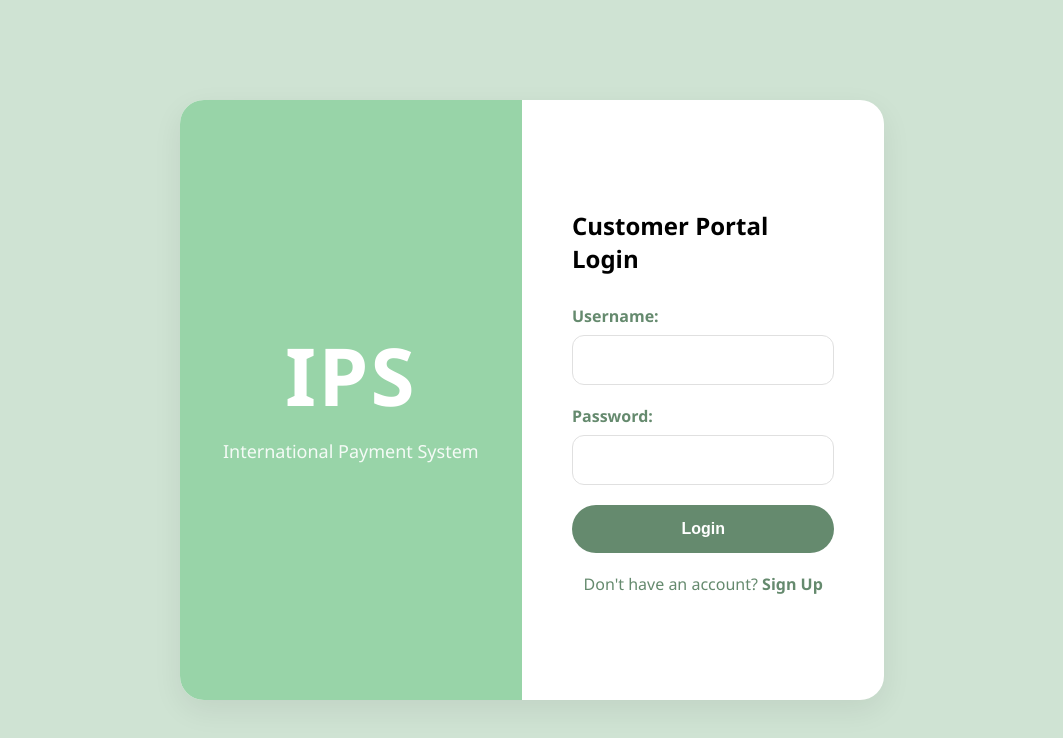
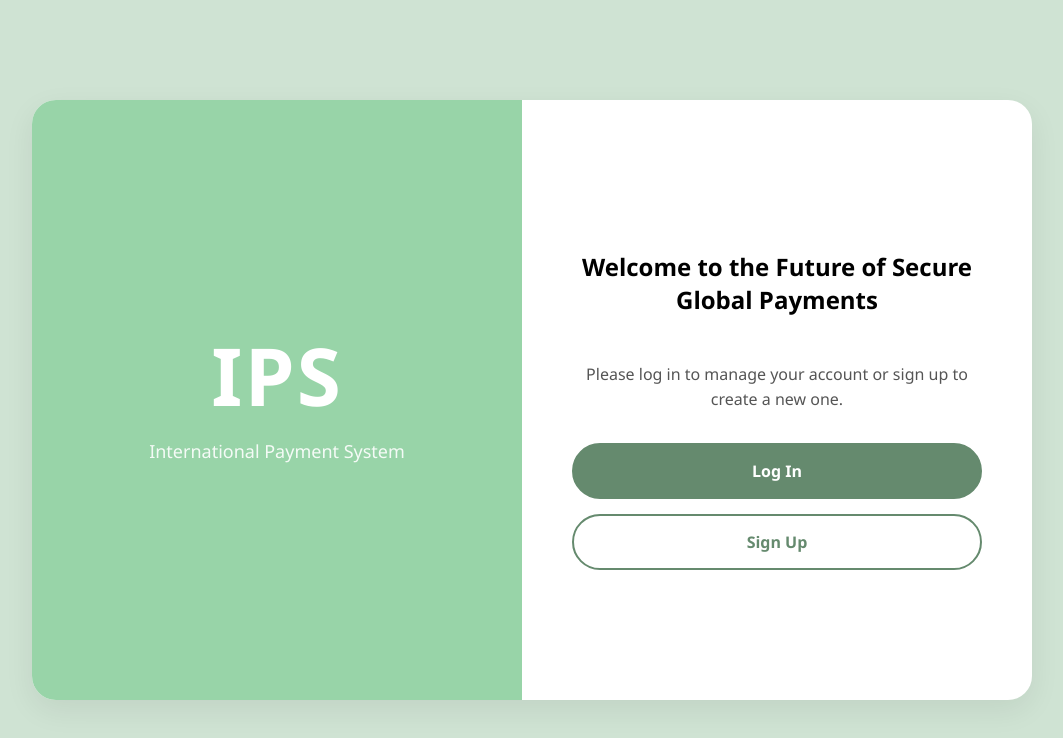
Before and after one commit to EthanParsons99/st10299399_INSY7314_Security, a React (Create React App) app in the folder frontend/: page / in a window 1280 px wide. Before the commit this address led to /login. Shown: the top 738 px of the page, without its empty margins (108-1171 px from the left). Built offline with nearby package versions, Linux system fonts and the light colour scheme.

Commit message:
added landing page

```diff
--- a/frontend/src/App.css
+++ b/frontend/src/App.css
@@ -275,3 +275,84 @@ button:hover {
   background-color: #fff9c4;
   color: #f57f17;
 }
+
+.auth-form-container h2,
+.landing-intro-text {
+  text-align: center;
+}
+
+.landing-intro-text {
+  margin-bottom: 30px;
+  font-size: 16px;
+  color: #555;
+  line-height: 1.6;
+}
+
+/* This container will make the buttons look like they're in a form */
+.landing-actions-form {
+  display: flex;
+  flex-direction: column;
+  gap: 15px;
+}
+
+/* Override existing .btn styles to make them full-width and uniform */
+.landing-actions-form .btn {
+  display: flex;
+  justify-content: center;
+  align-items: center;
+  width: 100%;
+  padding: 15px;
+  border-radius: 50px;
+  font-size: 16px;
+  font-weight: bold;
+  text-decoration: none;
+  transition: all 0.3s ease;
+  box-sizing: border-box;
+}
+
+/* --- ADDED THESE LINES BACK --- */
+.landing-actions-form .btn-primary {
+  background-color: var(--dark-green);
+  color: var(--white);
+  border: 2px solid var(--dark-green); /* Added for consistent sizing */
+}
+
+.landing-actions-form .btn-secondary {
+  background-color: transparent;
+  color: var(--dark-green);
+  border: 2px solid var(--dark-green);
+}
+
+/* --- HOVER STYLES --- */
+.landing-actions-form .btn-primary:hover {
+  background-color: var(--primary-green);
+  color: var(--black);
+  border-color: var(--primary-green); /* Match border on hover */
+  transform: translateY(-3px);
+  box-shadow: 0 4px 10px rgba(0,0,0,0.1);
+}
+
+.landing-actions-form .btn-secondary:hover {
+  background-color: var(--dark-green);
+  color: var(--white);
+  transform: translateY(-3px);
+  box-shadow: 0 4px 10px rgba(0,0,0,0.1);
+}
+
+/* Remove old landing page styles that are no longer needed */
+.landing-container, .landing-intro, .landing-actions, .landing-branding {
+  /* This effectively removes the old styles by overriding them with defaults */
+  display: block;
+  text-align: left;
+  height: auto;
+  padding: 0;
+  color: inherit;
+  flex-direction: row;
+}
+.landing-branding h1, .landing-branding p {
+  font-size: inherit;
+  font-weight: inherit;
+  color: inherit;
+  margin: inherit;
+  letter-spacing: inherit;
+}
--- a/frontend/src/App.js
+++ b/frontend/src/App.js
@@ -1,10 +1,13 @@
+// frontend/src/App.js
+
 import React from 'react';
 import { BrowserRouter as Router, Routes, Route, Navigate } from 'react-router-dom';
+import LandingPage from './pages/LandingPage'; // Import the new landing page
 import LoginPage from './pages/LoginPage';
 import SignupPage from './pages/SignupPage';
 import DashboardPage from './pages/DashboardPage';
 import ProtectedRoute from './components/ProtectedRoute.js';
-import './App.css'; // Import our styles
+import './App.css';
 
 function App() {
   return (
@@ -12,6 +15,7 @@ function App() {
       <div className="App">
         <Routes>
           {/* Public routes */}
+          <Route path="/" element={<LandingPage />} /> {/* <-- Show LandingPage at the root */}
           <Route path="/login" element={<LoginPage />} />
           <Route path="/signup" element={<SignupPage />} />
 
@@ -25,8 +29,8 @@ function App() {
             }
           />
 
-          {/* Default route redirects to login */}
-          <Route path="/" element={<Navigate to="/login" />} />
+          {/* Fallback route if a page doesn't exist */}
+          <Route path="*" element={<Navigate to="/" />} />
         </Routes>
       </div>
     </Router>
--- a/frontend/src/components/LoginForm.js
+++ b/frontend/src/components/LoginForm.js
@@ -1,3 +1,5 @@
+// frontend/src/components/LoginForm.js
+
 import React, { useState, useEffect } from 'react';
 import { useNavigate } from 'react-router-dom';
 
@@ -8,10 +10,8 @@ function LoginForm() {
   const [isLoading, setIsLoading] = useState(false);
   const navigate = useNavigate();
 
-  // PROTECTION 1: Validate input on change (prevents XSS)
   const handleNameChange = (e) => {
     const value = e.target.value;
-    // Only allow alphanumeric and underscore
     if (/^[a-zA-Z0-9_]*$/.test(value)) {
       setName(value);
     }
@@ -21,7 +21,6 @@ function LoginForm() {
     setPassword(e.target.value);
   };
 
-  // PROTECTION 2: Clear sensitive data on component unmount
   useEffect(() => {
     return () => {
       setPassword('');
@@ -35,8 +34,7 @@ function LoginForm() {
     setIsLoading(true);
 
     try {
-      // Uses HTTPS
-      const apiUrl = process.env.REACT_APP_API_URL || 'https://localhost:3000';
+      const apiUrl = 'https://localhost:3000'; // Make sure this is HTTPS
       const response = await fetch(`${apiUrl}/user/login`, {
         method: 'POST',
         headers: {
@@ -44,17 +42,15 @@ function LoginForm() {
           'X-Requested-With': 'XMLHttpRequest'
         },
         credentials: 'include',
-        body: JSON.stringify({ name, password }),
+        body: JSON.stringify({ name, password }), // Body only contains name and password
       });
 
       const data = await response.json();
 
       if (response.ok) {
-        // stores token in sessionStorage
         sessionStorage.setItem('token', data.token);
         sessionStorage.setItem('userName', data.name);
 
-        // Clears sensitive data
         setPassword('');
         setName('');
 
--- a/frontend/src/pages/DashboardPage.js
+++ b/frontend/src/pages/DashboardPage.js
@@ -1,5 +1,3 @@
-// frontend/src/pages/DashboardPage.js
-
 import React from 'react';
 import { useNavigate } from 'react-router-dom';
 import PaymentForm from '../components/PaymentForm';
--- /dev/null
+++ b/frontend/src/pages/LandingPage.js
@@ -0,0 +1,27 @@
+// frontend/src/pages/LandingPage.js
+
+import React from 'react';
+import { Link } from 'react-router-dom';
+
+function LandingPage() {
+  return (
+    <div className="auth-layout">
+      <div className="auth-branding">
+        <h1>IPS</h1>
+        <p>International Payment System</p>
+      </div>
+      <div className="auth-form-container">
+        <h2>Welcome to the Future of Secure Global Payments</h2>
+        <p className="landing-intro-text">
+          Please log in to manage your account or sign up to create a new one.
+        </p>
+        <div className="landing-actions-form">
+          <Link to="/login" className="btn btn-primary">Log In</Link>
+          <Link to="/signup" className="btn btn-secondary">Sign Up</Link>
+        </div>
+      </div>
+    </div>
+  );
+}
+
+export default LandingPage;
```
Also changed, not shown: 1 other file (tests, documents, lock files or other folders).
